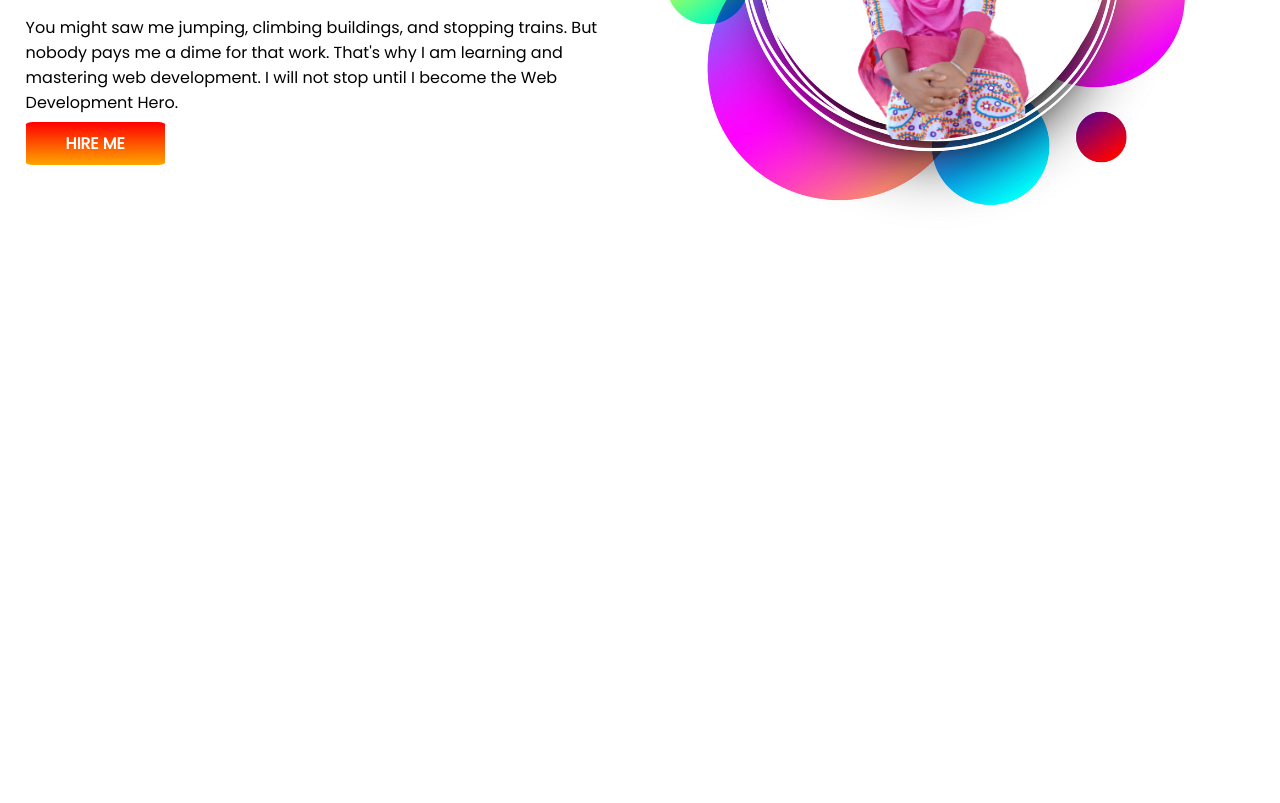
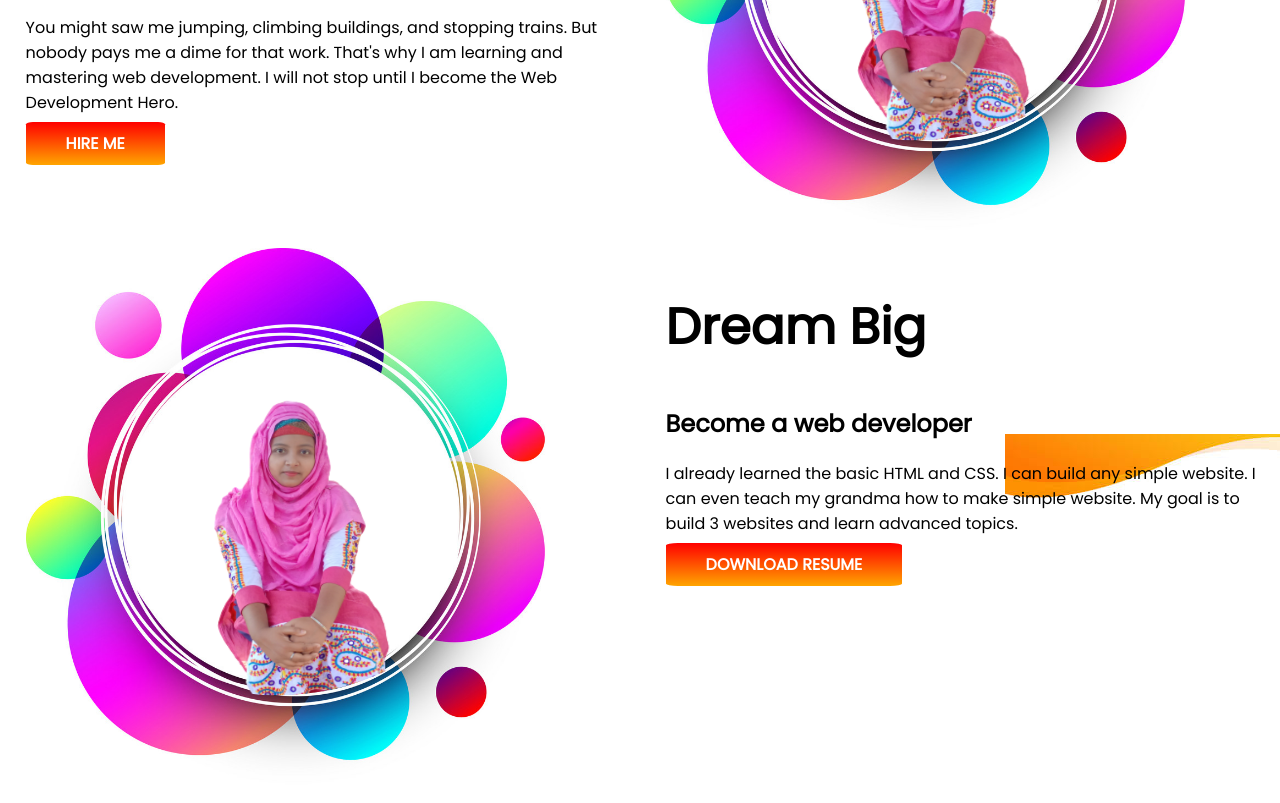
Before and after one commit to arshiha/developer-portfolio-3, a plain HTML site: page index.html in a window 1280 px wide. Shown: the part 307-1110 px from the top of the page. Before the commit the page ends 800 px from the top, so only its background shows below. Drawn offline with Linux system fonts and the light colour scheme.

Commit message:
dream big added

```diff
--- a/index.html
+++ b/index.html
@@ -31,6 +31,18 @@
             <img src="bristy-portfolio3.png" alt="">
         </div>
     </section>
+    <section class="dream-big">
+        <div class="half-width">
+            <img src="bristy-portfolio3.png" alt="">
+        </div>
+        <div class="half-width">
+            <h1>Dream Big</h1>
+            <h2>Become a web developer</h2>
+            <p>I already learned the basic HTML and CSS. I can build any simple website. I can even teach my grandma how
+                to make simple website. My goal is to build 3 websites and learn advanced topics.</p>
+            <a class="link-button" target=" _blank" href="">DOWNLOAD RESUME</a>
+        </div>
+    </section>
 </body>
 
 </html>
--- a/style.css
+++ b/style.css
@@ -30,3 +30,8 @@ section{
     background-image: url(bannera.jpg);
     background-repeat: no-repeat;
 }
+.dream-big{
+    background-image: url(bannera.jpg);
+    background-repeat: no-repeat;
+    background-position: right;
+}
```
